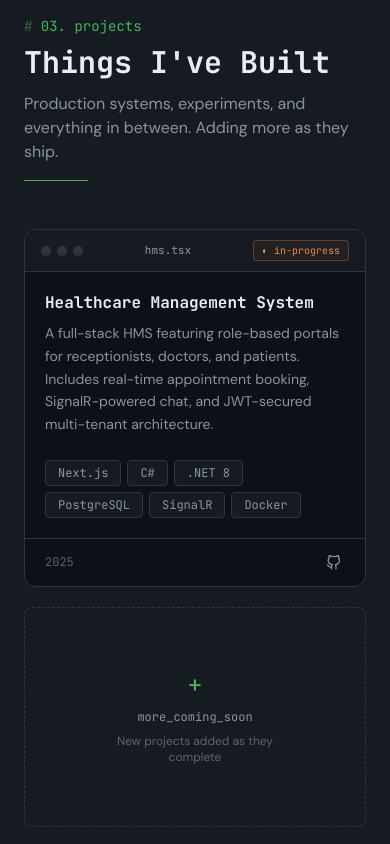
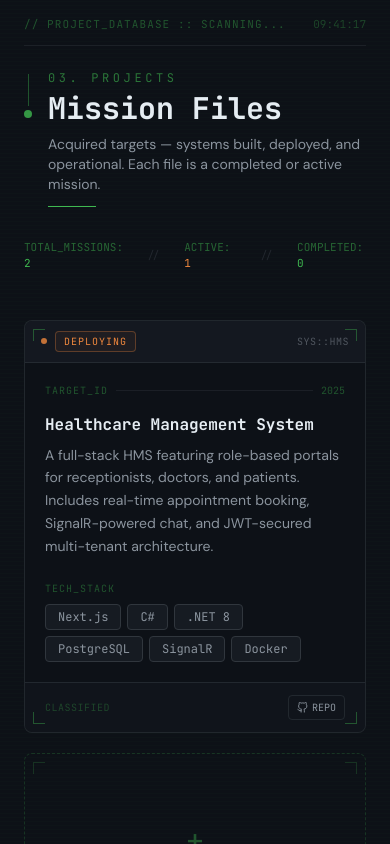
Before and after one commit to Kingaer04/Portfolio-next, a Next.js app: page / in a window 390 px wide. Shown: the part 3540-4384 px from the top of the page. Built offline with nearby package versions, Linux system fonts and the light colour scheme.

Commit message:
Add HUDHeader component to Projects section and enhance ProjectCard interactivity

```diff
--- a/components/sections/Projects.tsx
+++ b/components/sections/Projects.tsx
@@ -1,10 +1,68 @@
 "use client";
 
+import { useState, useEffect } from "react";
 import { motion } from "framer-motion";
 import { useInView } from "react-intersection-observer";
-import SectionHeader from "@/components/ui/SectionHeader";
 import ProjectCard from "@/components/ui/ProjectCard";
 import { projects } from "@/data/projects";
+
+function HUDHeader() {
+  const [time, setTime] = useState("");
+  const [dots, setDots] = useState("...");
+
+  useEffect(() => {
+    const tick = () => setTime(new Date().toLocaleTimeString("en-US", { hour12: false }));
+    tick();
+    const t = setInterval(tick, 1000);
+    const d = setInterval(() => setDots((p) => p.length >= 3 ? "." : p + "."), 500);
+    return () => { clearInterval(t); clearInterval(d); };
+  }, []);
+
+  return (
+    <div className="mb-12">
+      {/* Top HUD bar */}
+      <div className="flex items-center justify-between mb-6 font-mono text-[11px] text-green/40 border-b border-border/40 pb-3">
+        <span className="tracking-widest">// PROJECT_DATABASE :: SCANNING{dots}</span>
+        <span className="text-green/30">{time}</span>
+      </div>
+
+      {/* Section title */}
+      <div className="flex items-start gap-4">
+        <div className="flex flex-col items-center gap-1 pt-1">
+          <span className="w-px h-8 bg-green/40" />
+          <span className="w-2 h-2 rounded-full bg-green animate-pulse" />
+        </div>
+        <div>
+          <p className="font-mono text-xs text-green/60 tracking-[0.3em] uppercase mb-1">
+            03. projects
+          </p>
+          <h2 className="font-mono text-3xl md:text-4xl font-bold text-text mb-2">
+            Mission Files
+          </h2>
+          <p className="font-sans text-muted text-sm max-w-md">
+            Acquired targets — systems built, deployed, and operational. Each file is a completed or active mission.
+          </p>
+          <div className="mt-3 h-px w-12 bg-green" />
+        </div>
+      </div>
+
+      {/* Stats row */}
+      <div className="mt-8 flex items-center gap-6 font-mono text-[11px]">
+        <span className="text-green/50">
+          TOTAL_MISSIONS: <span className="text-green">{projects.length + 1}</span>
+        </span>
+        <span className="text-border/60">//</span>
+        <span className="text-green/50">
+          ACTIVE: <span className="text-orange">{projects.filter(p => p.status === "in-progress").length}</span>
+        </span>
+        <span className="text-border/60">//</span>
+        <span className="text-green/50">
+          COMPLETED: <span className="text-green">{projects.filter(p => p.status === "completed").length}</span>
+        </span>
+      </div>
+    </div>
+  );
+}
 
 export default function Projects() {
   const { ref, inView } = useInView({ triggerOnce: true, threshold: 0.05 });
@@ -14,44 +72,60 @@ export default function Projects() {
   ];
 
   return (
-    <section id="projects" className="py-28 bg-surface relative">
-      <div className="absolute top-0 left-0 right-0 h-px bg-gradient-to-r from-transparent via-cyan/20 to-transparent" />
+    <section id="projects" className="py-28 bg-bg relative">
+      {/* Top border glow */}
+      <div className="absolute top-0 left-0 right-0 h-px bg-gradient-to-r from-transparent via-green/20 to-transparent" />
+
+      {/* Subtle scanlines */}
+      <div className="absolute inset-0 pointer-events-none opacity-[0.015]"
+        style={{ backgroundImage: "repeating-linear-gradient(0deg, transparent, transparent 2px, #3FB950 2px, #3FB950 3px)", backgroundSize: "100% 4px" }} />
 
       <div className="max-w-6xl mx-auto px-6" ref={ref}>
-        <SectionHeader
-          label="03. projects"
-          title="Things I've Built"
-          subtitle="Production systems, experiments, and everything in between. Adding more as they ship."
-        />
+        <HUDHeader />
 
-        {sorted.length === 0 ? (
-          <div className="font-mono text-center py-20 border border-dashed border-border rounded-xl">
-            <p className="text-green text-lg mb-2">// coming_soon</p>
-            <p className="text-muted text-sm">
-              Add your first project in{" "}
-              <span className="text-cyan">data/projects.ts</span>
-            </p>
-          </div>
-        ) : (
         <div className="grid grid-cols-1 md:grid-cols-2 lg:grid-cols-3 gap-5">
           {sorted.map((project, i) => (
             <ProjectCard key={project.id} project={project} index={i} inView={inView} />
           ))}
-            {/* "More coming" ghost card */}
+
+          {/* Ghost card — next mission */}
           <motion.div
             initial={{ opacity: 0, y: 20 }}
             animate={inView ? { opacity: 1, y: 0 } : {}}
             transition={{ delay: sorted.length * 0.1 + 0.1 }}
-              className="flex flex-col items-center justify-center border border-dashed border-border rounded-lg p-8 text-center min-h-[220px] hover:border-green/30 transition-colors"
+            className="relative flex flex-col items-center justify-center border border-dashed border-green/20 rounded-lg p-8 text-center min-h-[240px] group hover:border-green/40 transition-colors"
           >
-              <p className="font-mono text-green text-2xl mb-2">+</p>
-              <p className="font-mono text-xs text-muted">more_coming_soon</p>
-              <p className="font-sans text-xs text-muted/60 mt-2 max-w-[160px]">
-                New projects added as they complete
-              </p>
+            {/* Corner brackets */}
+            <span className="absolute top-2 left-2 w-3 h-3 border-t border-l border-green/20 group-hover:border-green/50 transition-colors" />
+            <span className="absolute top-2 right-2 w-3 h-3 border-t border-r border-green/20 group-hover:border-green/50 transition-colors" />
+            <span className="absolute bottom-2 left-2 w-3 h-3 border-b border-l border-green/20 group-hover:border-green/50 transition-colors" />
+            <span className="absolute bottom-2 right-2 w-3 h-3 border-b border-r border-green/20 group-hover:border-green/50 transition-colors" />
+
+            <p className="font-mono text-green/40 text-3xl mb-3 group-hover:text-green/60 transition-colors">+</p>
+            <p className="font-mono text-xs text-green/40 tracking-widest mb-1">NEXT_MISSION</p>
+            <p className="font-mono text-[10px] text-muted/40 tracking-wider">INCOMING...</p>
+            <div className="mt-4 flex gap-1">
+              {[0,1,2].map(i => (
+                <motion.span key={i} className="w-1 h-1 rounded-full bg-green/30"
+                  animate={{ opacity: [0.3, 1, 0.3] }}
+                  transition={{ duration: 1.2, repeat: Infinity, delay: i * 0.2 }} />
+              ))}
+            </div>
           </motion.div>
         </div>
-        )}
+
+        {/* Bottom HUD */}
+        <motion.div
+          initial={{ opacity: 0 }}
+          animate={inView ? { opacity: 1 } : {}}
+          transition={{ delay: 0.8 }}
+          className="mt-10 flex items-center gap-3 font-mono text-[10px] text-green/30"
+        >
+          <span className="animate-pulse">■</span>
+          <span className="tracking-widest">MISSION_LOG :: MORE FILES BEING COMPILED</span>
+          <div className="flex-1 h-px bg-border/20" />
+          <span>EOF</span>
+        </motion.div>
       </div>
     </section>
   );
--- a/components/ui/ProjectCard.tsx
+++ b/components/ui/ProjectCard.tsx
@@ -1,77 +1,126 @@
 "use client";
 
+import { useState } from "react";
 import { motion } from "framer-motion";
 import { FiGithub, FiExternalLink } from "react-icons/fi";
 import { cn } from "@/lib/utils";
 import type { Project, ProjectStatus } from "@/data/projects";
 import Badge from "./Badge";
 
-const statusConfig: Record<ProjectStatus, { label: string; classes: string }> = {
-  "completed":   { label: "● completed",   classes: "text-green  border-green/30  bg-green/5" },
-  "in-progress": { label: "◐ in-progress", classes: "text-orange border-orange/30 bg-orange/5" },
-  "planned":     { label: "○ planned",     classes: "text-muted  border-border    bg-surface" },
+const statusConfig: Record<ProjectStatus, { label: string; classes: string; dot: string }> = {
+  "completed":   { label: "ONLINE",       classes: "text-green  border-green/30  bg-green/5",  dot: "bg-green" },
+  "in-progress": { label: "DEPLOYING",    classes: "text-orange border-orange/30 bg-orange/5", dot: "bg-orange" },
+  "planned":     { label: "STANDBY",      classes: "text-muted  border-border    bg-surface",  dot: "bg-muted" },
 };
 
 type Props = { project: Project; index: number; inView: boolean };
 
 export default function ProjectCard({ project, index, inView }: Props) {
   const status = statusConfig[project.status];
+  const [hovered, setHovered] = useState(false);
+  const [scanLine, setScanLine] = useState(false);
+
+  const handleMouseEnter = () => {
+    setHovered(true);
+    setScanLine(true);
+    setTimeout(() => setScanLine(false), 600);
+  };
 
   return (
     <motion.article
       initial={{ opacity: 0, y: 28 }}
       animate={inView ? { opacity: 1, y: 0 } : {}}
       transition={{ duration: 0.4, delay: index * 0.09, ease: "easeOut" }}
-      className="group relative flex flex-col bg-bg border border-border rounded-xl overflow-hidden transition-all duration-300 hover:-translate-y-1"
-      style={{ boxShadow: "0 0 0 0 rgba(63,185,80,0)" }}
-      onMouseEnter={(e) => { (e.currentTarget as HTMLElement).style.boxShadow = "0 0 28px rgba(63,185,80,0.12)"; }}
-      onMouseLeave={(e) => { (e.currentTarget as HTMLElement).style.boxShadow = "0 0 0 0 rgba(63,185,80,0)"; }}
+      onMouseEnter={handleMouseEnter}
+      onMouseLeave={() => setHovered(false)}
+      className="group relative flex flex-col bg-bg border border-border/60 rounded-lg overflow-hidden transition-all duration-300"
+      style={{
+        boxShadow: hovered
+          ? "0 0 0 1px rgba(63,185,80,0.4), 0 0 30px rgba(63,185,80,0.1), inset 0 0 30px rgba(63,185,80,0.03)"
+          : "none",
+      }}
     >
-      {/* File-tab top bar */}
-      <div className="flex items-center justify-between px-4 py-2.5 border-b border-border bg-surface">
-        <div className="flex items-center gap-1.5">
-          <span className="w-2.5 h-2.5 rounded-full bg-border group-hover:bg-red-500/50 transition-colors" />
-          <span className="w-2.5 h-2.5 rounded-full bg-border group-hover:bg-yellow-500/50 transition-colors" />
-          <span className="w-2.5 h-2.5 rounded-full bg-border group-hover:bg-green/50 transition-colors" />
+      {/* Scan line animation on hover */}
+      {scanLine && (
+        <motion.div
+          initial={{ top: 0 }}
+          animate={{ top: "100%" }}
+          transition={{ duration: 0.5, ease: "linear" }}
+          className="absolute left-0 right-0 h-px bg-green/60 z-20 pointer-events-none"
+          style={{ position: "absolute" }}
+        />
+      )}
+
+      {/* Corner brackets — terminator HUD style */}
+      <span className="absolute top-2 left-2 w-3 h-3 border-t border-l border-green/40 z-10 transition-colors group-hover:border-green" />
+      <span className="absolute top-2 right-2 w-3 h-3 border-t border-r border-green/40 z-10 transition-colors group-hover:border-green" />
+      <span className="absolute bottom-2 left-2 w-3 h-3 border-b border-l border-green/40 z-10 transition-colors group-hover:border-green" />
+      <span className="absolute bottom-2 right-2 w-3 h-3 border-b border-r border-green/40 z-10 transition-colors group-hover:border-green" />
+
+      {/* Top bar */}
+      <div className="flex items-center justify-between px-4 py-2.5 border-b border-border/60 bg-surface/80">
+        <div className="flex items-center gap-2">
+          <span className={cn("w-1.5 h-1.5 rounded-full", status.dot,
+            project.status === "in-progress" ? "animate-pulse" : ""
+          )} />
+          <span className={cn("font-mono text-[10px] px-2 py-0.5 rounded border tracking-widest", status.classes)}>
+            {status.label}
+          </span>
         </div>
-        <span className="font-mono text-[11px] text-muted">{project.id}.tsx</span>
-        <span className={cn("font-mono text-[10px] px-2 py-0.5 rounded border", status.classes)}>
-          {status.label}
+        <span className="font-mono text-[10px] text-muted/50 tracking-wider">
+          SYS::{project.id.toUpperCase()}
         </span>
       </div>
 
       {/* Body */}
       <div className="flex flex-col flex-1 p-5 gap-4">
+        {/* Target ID line */}
+        <div className="flex items-center gap-2">
+          <span className="font-mono text-[10px] text-green/40 tracking-widest">TARGET_ID</span>
+          <div className="flex-1 h-px bg-border/40" />
+          <span className="font-mono text-[10px] text-green/40">{project.year}</span>
+        </div>
+
         <div>
-          <h3 className="font-mono text-base font-bold text-text group-hover:text-green transition-colors duration-200 mb-2 leading-snug">
-            {project.title}
+          <h3 className={cn(
+            "font-mono text-base font-bold leading-snug mb-2 transition-colors duration-200",
+            hovered ? "text-green" : "text-text"
+          )}>
+            {hovered ? `> ${project.title}_` : project.title}
           </h3>
           <p className="font-sans text-sm text-muted leading-relaxed">
             {project.description}
           </p>
         </div>
-        <div className="flex flex-wrap gap-1.5 mt-auto pt-2">
-          {project.tech.map((t) => (
-            <Badge key={t} label={t} color="muted" />
-          ))}
+
+        {/* Tech stack */}
+        <div className="space-y-2 mt-auto pt-2">
+          <p className="font-mono text-[10px] text-green/40 tracking-widest">TECH_STACK</p>
+          <div className="flex flex-wrap gap-1.5">
+            {project.tech.map((t) => (
+              <Badge key={t} label={t} color="muted" />
+            ))}
+          </div>
         </div>
       </div>
 
       {/* Footer */}
-      <div className="flex items-center gap-3 px-5 py-3 border-t border-border">
-        <span className="font-mono text-xs text-muted/60 flex-1">{project.year}</span>
+      <div className="flex items-center gap-3 px-5 py-3 border-t border-border/60 bg-surface/40">
+        <span className="font-mono text-[10px] text-green/30 flex-1 tracking-wider">
+          {hovered ? "ACCESSING..." : "CLASSIFIED"}
+        </span>
         {project.repoUrl && (
           <a href={project.repoUrl} target="_blank" rel="noopener noreferrer"
             aria-label="GitHub repo"
-            className="text-muted hover:text-green transition-colors p-1">
-            <FiGithub size={15} />
+            className="font-mono text-[10px] text-muted hover:text-green transition-colors flex items-center gap-1 border border-border/60 hover:border-green/40 px-2 py-1 rounded">
+            <FiGithub size={11} /> REPO
           </a>
         )}
         {project.liveUrl && (
           <a href={project.liveUrl} target="_blank" rel="noopener noreferrer"
             aria-label="Live demo"
-            className="text-muted hover:text-cyan transition-colors p-1">
-            <FiExternalLink size={15} />
+            className="font-mono text-[10px] text-muted hover:text-cyan transition-colors flex items-center gap-1 border border-border/60 hover:border-cyan/40 px-2 py-1 rounded">
+            <FiExternalLink size={11} /> LIVE
           </a>
         )}
       </div>
```
Lines whose indentation alone changed are shown as unchanged.
